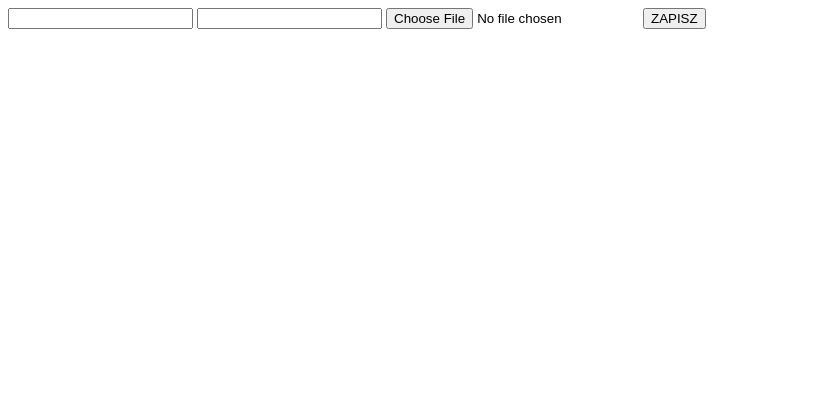
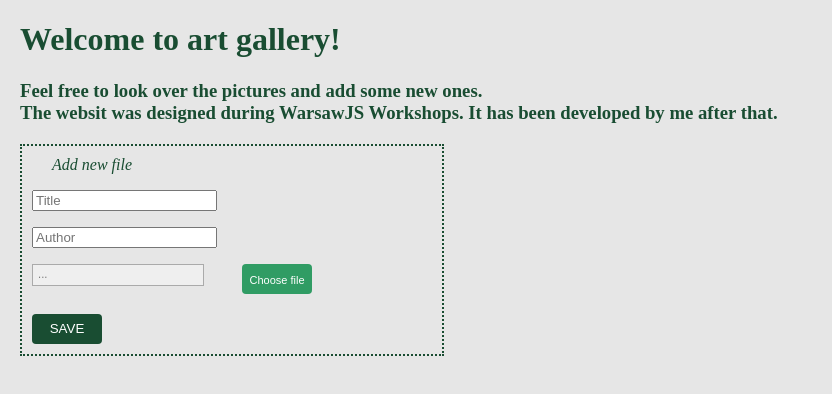
Before and after one commit to AniaKujawa/warsawjs-workshop-26-my-photos, a website: page index.html in a window 1280 px wide. Shown: the whole page, without its empty margins (0-832 px from the left). Drawn offline with nearby package versions, Linux system fonts and the light colour scheme.

Commit message:
improved look

```diff
--- /dev/null
+++ b/app/main.css
@@ -0,0 +1,121 @@
+body {
+  margin: 0;
+  background-color: rgba(230,230,230,70)
+}
+
+button {
+  background-color: #194d32;
+  border-radius: 4px;
+  border: 0px;
+  width:70px;
+  height: 30px;
+  color: white;
+  cursor:pointer;
+}
+
+
+.file-container {
+  width:280px;
+  height:30px;
+  display:inline-block;
+  position:relative;
+  overflow:hidden;
+}
+
+.file-container input[type="file"] {
+  font-size:100px;
+  position:absolute;
+  left:0;
+  right:0;
+  top:0;
+  bottom:0;
+  opacity:0;
+  z-index:2;
+  height:30px;
+  display:block;
+  cursor:pointer;
+}
+
+.file-container input[type="text"] {
+  float:left;
+  width:160px;
+  padding:5px;
+  height:10px;
+  background:#efefef;
+  border:1px solid #aaa;
+  z-index:0;
+  position:relative;
+  font:11px Tahoma;
+  color:#777;
+}
+
+.file-container input[type="button"] {
+  float:right;
+  width:70px;
+  height:30px;
+  background:#309c64;
+  text-align:center;
+  font:11px Arial;
+  color:white;
+  line-height:30px;
+  overflow:hidden;
+  display:block;
+  border:0;
+  border-radius: 4px;
+  cursor:pointer;
+  z-index:0;
+  position:relative;
+}
+
+form {
+  margin-top: 20px;
+  margin-left: 20px;
+  border: 2px dotted #194d32;
+  padding: 10px;
+  max-width: 400px;
+}
+
+.img {
+  cursor: pointer;
+}
+
+.img:hover {
+  /* border: 4px solid #194d32; */
+  filter: blur(2px);
+}
+
+.lightbox {
+  position:absolute;
+  right:0;
+  margin-right: 40px;
+  border: 2px solid #194d32;
+}
+
+.lightbox:empty {
+    display: none;
+}
+
+.lightbox:hover {
+  border: 2px solid white;
+}
+
+ul {
+  display: block;
+  width: 100%;
+  padding: 0 5px;
+  box-sizing: border-box;
+}
+ul li {
+  max-width: 200px;
+  display: inline-block;
+  box-sizing: border-box;
+  padding: 0 5px;
+}
+ul li img {
+  max-width: 100%;
+}
+
+.welcome {
+  margin-left: 20px;
+  color:#194d32;
+}
--- a/app/models/Carousel.js
+++ b/app/models/Carousel.js
@@ -18,7 +18,7 @@ class Carousel {
     }
 
     renderRadios() {
-      let tempEl = document.createElement('fieldset');
+      let tempEl = document.createElement('fieldset')
       tempEl.innerHTML = this.imagesSrcs.map(img => {
         return '<input type="radio" name="choice" />'
       }).join('');
@@ -33,6 +33,8 @@ class Carousel {
     }
   }
 
+
+
 // w konstruktorze:
   // this.imagesEl = Array.from(
   //   document.querySelectorAll(`${sourceSelector} img`)
--- a/app/models/FileForm.js
+++ b/app/models/FileForm.js
@@ -24,10 +24,11 @@ class FileForm {
   render() {
     let tempParent = document.createElement('div');
     tempParent.innerHTML = `<form id='fileForm'>
-    <input type='text' id='title' name='title' />
-    <input type='text' id='author' name='author' />
-    <input type='file' id='imageSrc' name='imageSrc' />
-    <button type="submit">ZAPISZ</button>
+    <i class='welcome'> Add new file</i>
+    <p><input type='text' id='title' name='title' placeholder='Title' /></p>
+    <p><input type='text' id='author' name='author' placeholder='Author' /></p>
+    <p><input type='file' id='imageSrc' name='imageSrc' class='button' /></p>
+    <button class='button' type="submit">SAVE</button>
     </form>`
     this.parentEl.appendChild(tempParent.firstChild);
   }
--- /dev/null
+++ b/app/models/Form.js
@@ -0,0 +1,17 @@
+$(function() {
+	$('input[type=file]').each(function(){
+		var $this = $(this);
+		var labeltext = ($this.attr('title')!='' && $this.attr('title')!=undefined)?$(this).attr('title'):'Choose file';
+
+		var $fileContainer = $('<div class="file-container" />');
+
+		var $text_file = $('<input type="text" class="input-text" value="..." />');
+		var $uploadbutton = $('<input class="input-browse" type="button" value="'+labeltext+'" />');
+
+		$this.wrap($fileContainer);
+		$this.parents('.file-container').append($text_file).append($uploadbutton);
+		$this.bind('click', function() {
+			$this.parent().find('.input-text').val($this.val().replace("C:\\fakepath\\", ""));
+		});
+	});
+})
--- a/app/models/Image.js
+++ b/app/models/Image.js
@@ -14,7 +14,7 @@ class ImageClass{
   render(){
     let tempParent = document.createElement('div');
     tempParent.innerHTML = `<li>
-    <img src="${this.url}" />
+    <img class='img' src="${this.url}" />
     <p>${this.title} </p>
     <p>${this.author} </p>
     <p>${this.formatDate} </p>
--- a/index.html
+++ b/index.html
@@ -1,6 +1,7 @@
 <!DOCTYPE html>
 <html lang="en">
 <head>
+  <link rel="stylesheet" href="app/main.css" />
   <script src="./app/assets/images.js"></script>
   <script src="./app/models/Image.js"></script>
   <script src="./app/models/ImagesList.js"></script>
@@ -8,12 +9,20 @@
   <script src="./app/models/LightBox.js"></script>
   <script src="./app/models/Carousel.js"></script>
   <script src="./app/fetch.js"></script>
+  <script src="http://ajax.googleapis.com/ajax/libs/jquery/1.4.2/jquery.min.js"></script>
+  <script src="./app/models/Form.js"></script>
   </head>
   <body>
+    <div class='welcome'>
+      <h1> Welcome to art gallery!</h1>
+      <div class='lightbox'></div>
+      <h3> Feel free to look over the pictures and add some new ones.</br>
+      The websit was designed during WarsawJS Workshops. It has been developed by me after that. </h3>
+
+    </div>
     <div class='file-form'></div>
-    <div class='lightbox'></div>
+    <div class='images-list-placeholder'> </div>
     <div class='carousel'></div>
-    <div class='images-list-placeholder'> </div>
     <!-- <ul class="images-list"></ul> -->
     </body>
   <script src="app/main.js"></script>
```
